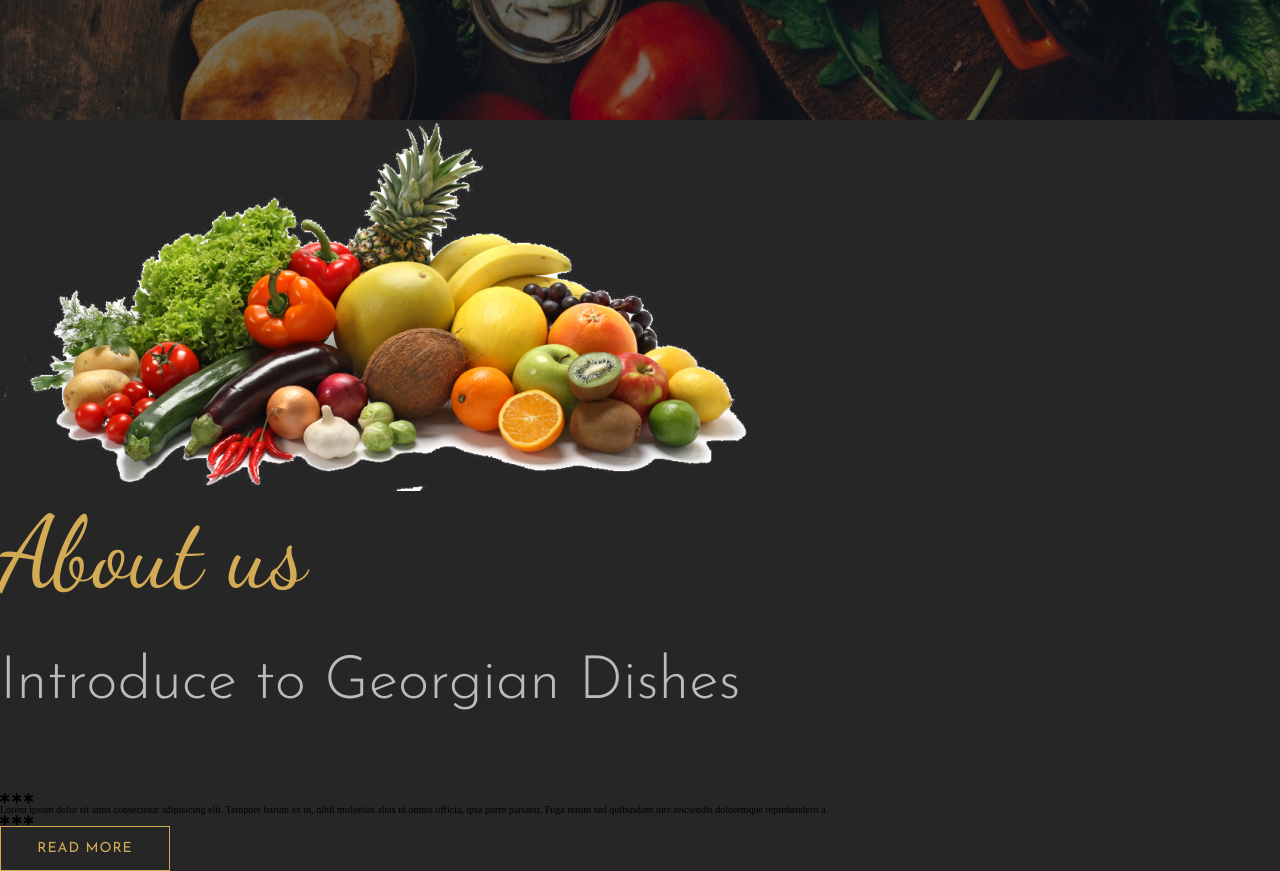
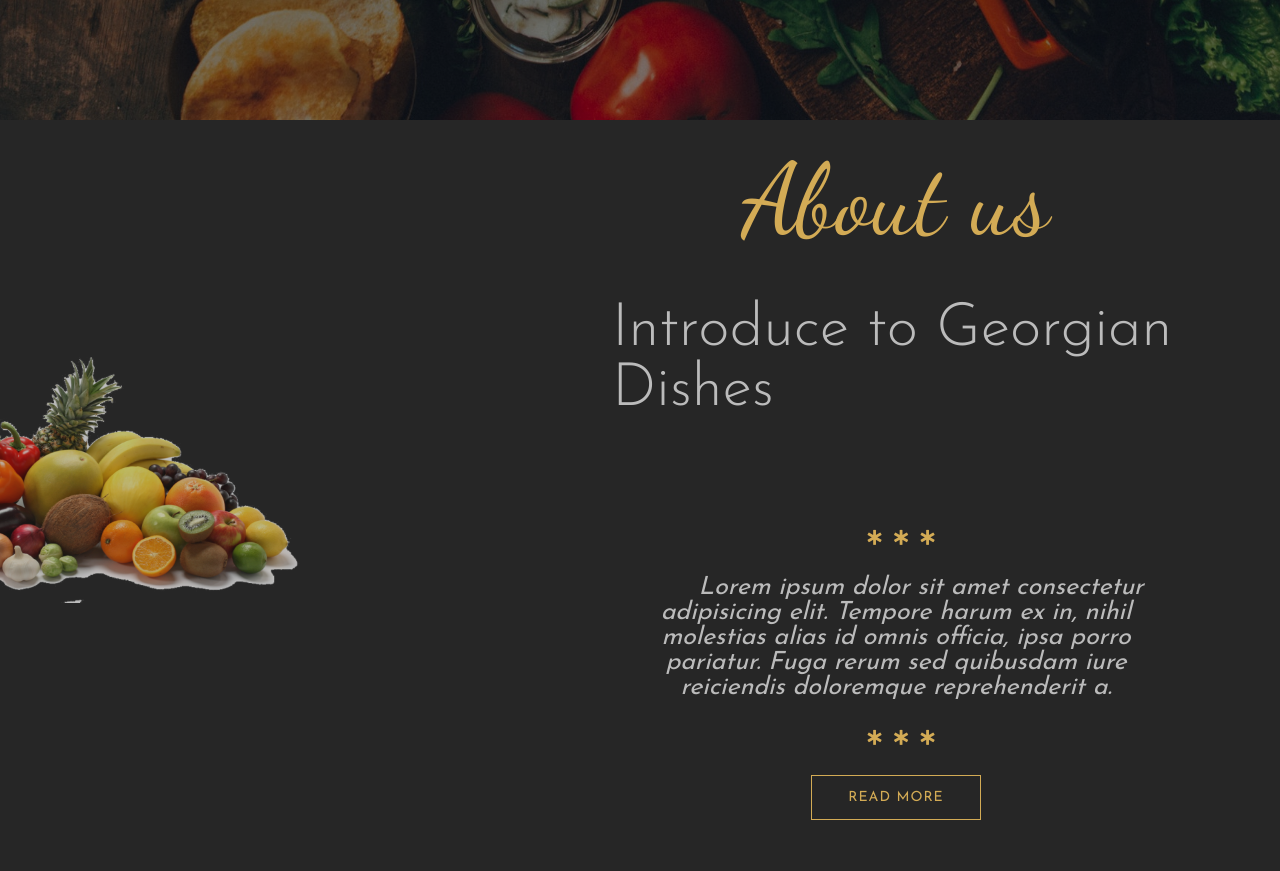
Before and after one commit to erhanertem/Website-Georgia_Restaurant, a website: page index.html in a window 1280 px wide. Shown: the part 680-1551 px from the top of the page. After the commit the page ends 1520 px from the top, so only its background shows below. Drawn offline with nearby package versions, Linux system fonts and the light colour scheme.

Commit message:
Add CSS for the About Us section

```diff
--- a/index.html
+++ b/index.html
@@ -52,7 +52,7 @@
 					<i class="fas fa-star-of-life star"></i>
 					<i class="fas fa-star-of-life star"></i>
 				</div>
-				<p class="desctiption">
+				<p class="description">
 					Lorem ipsum dolor sit amet consectetur adipisicing elit. Tempore harum
 					ex in, nihil molestias alias id omnis officia, ipsa porro pariatur.
 					Fuga rerum sed quibusdam iure reiciendis doloremque reprehenderit a.
--- /dev/null
+++ b/scss/layout/_aboutus.scss
@@ -0,0 +1,48 @@
+.about-us {
+	height: 90vh;
+
+	display: flex;
+	align-items: center;
+
+	&-left {
+		width: 40%;
+		position: relative;
+		left: -20rem;
+
+		img {
+			width: 100%;
+			opacity: 0.7;
+		}
+	}
+
+	&-right {
+		width: 60%;
+		padding: 0 10rem;
+
+		display: flex;
+		flex-direction: column;
+		align-items: center;
+
+		.stars {
+			margin: 3rem 0;
+		}
+
+		.star {
+			font-size: 1.5rem;
+			color: $color-primary;
+			margin-left: 1rem;
+		}
+
+		.description {
+			font-family: $font-josefinSans;
+			font-size: 2.5rem;
+			font-style: italic;
+			color: $color-secondary;
+			text-align: center;
+
+			&::first-letter {
+				padding-left: 5rem; // place an indent for the paragraph
+			}
+		}
+	}
+}
--- a/scss/main.scss
+++ b/scss/main.scss
@@ -12,5 +12,6 @@
 @import "layout/footer";
 @import "layout/header";
 @import "layout/navigation";
+@import "layout/aboutus";
 
 @import "pages/home";
```
Also changed, not shown: scss/main.css, 1 other file.
